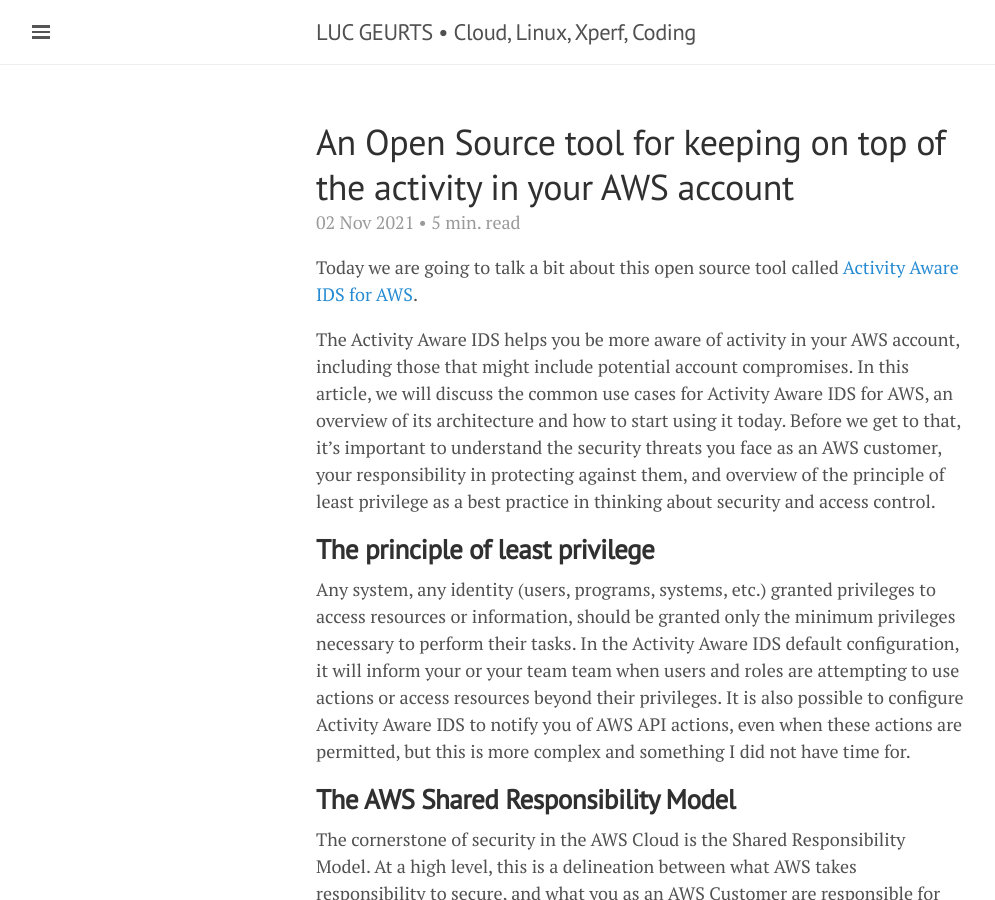
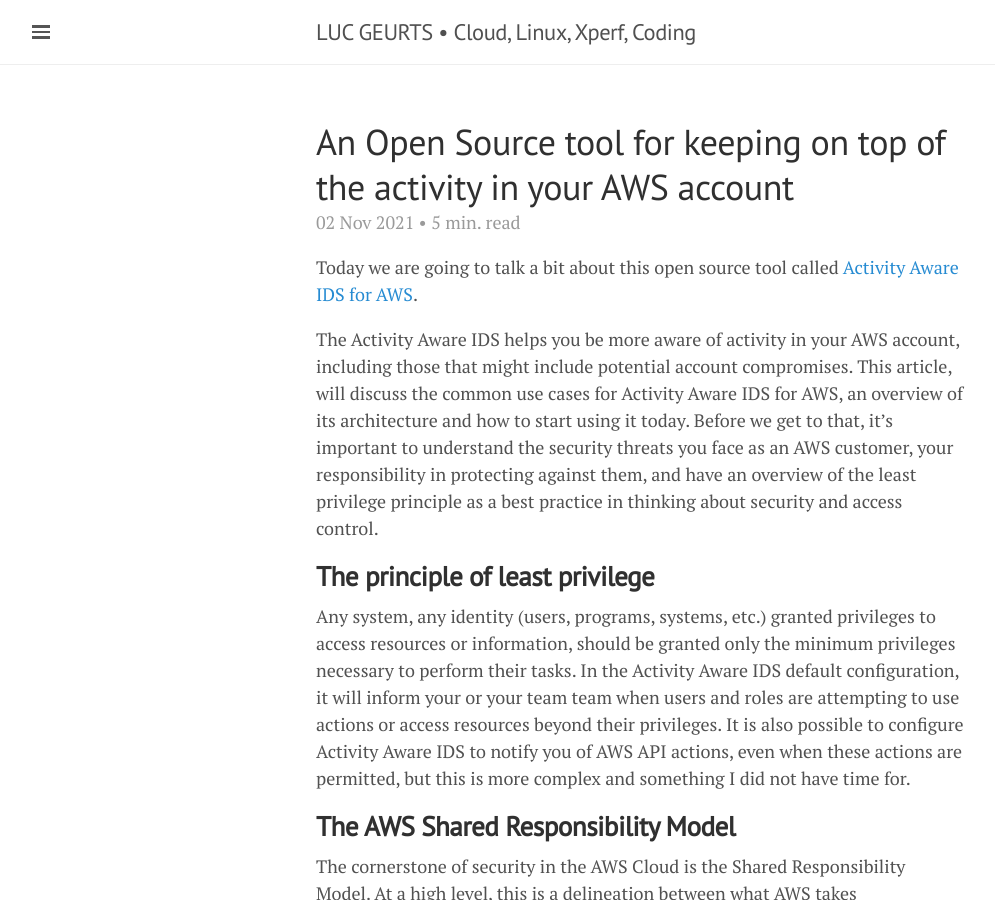
Before and after one commit to lgeurts/lgeurts.github.io, a Jekyll site: the page built from _posts/2021-11-02-activity-aware-ids-for-aws.md, in a window 1280 px wide and 900 px high. Shown: the whole window, without its empty margins (0-995 px from the left). Built offline with Jekyll 4.4.1, drawn with Linux system fonts in a browser that asks for light colours; nearby versions of some CDN libraries; comment, search, counter and statistics services are not loaded.

Commit message:
Update 2021-11-02-activity-aware-ids-for-aws.md

```diff
--- a/_posts/2021-11-02-activity-aware-ids-for-aws.md
+++ b/_posts/2021-11-02-activity-aware-ids-for-aws.md
@@ -9,7 +9,7 @@
 
 Today we are going to talk a bit about this open source tool called [Activity Aware IDS for AWS](https://github.com/Giftbit/activity-aware-ids-aws).
 
-The Activity Aware IDS helps you be more aware of activity in your AWS account, including those that might include potential account compromises. In this article, we will discuss the common use cases for Activity Aware IDS for AWS, an overview of its architecture and how to start using it today. Before we get to that, it’s important to understand the security threats you face as an AWS customer, your responsibility in protecting against them, and overview of the principle of least privilege as a best practice in thinking about security and access control.
+The Activity Aware IDS helps you be more aware of activity in your AWS account, including those that might include potential account compromises. This article, will discuss the common use cases for Activity Aware IDS for AWS, an overview of its architecture and how to start using it today. Before we get to that, it’s important to understand the security threats you face as an AWS customer, your responsibility in protecting against them, and have an overview of the least privilege principle as a best practice in thinking about security and access control.
 
 ## **The principle of least privilege**
 
```
